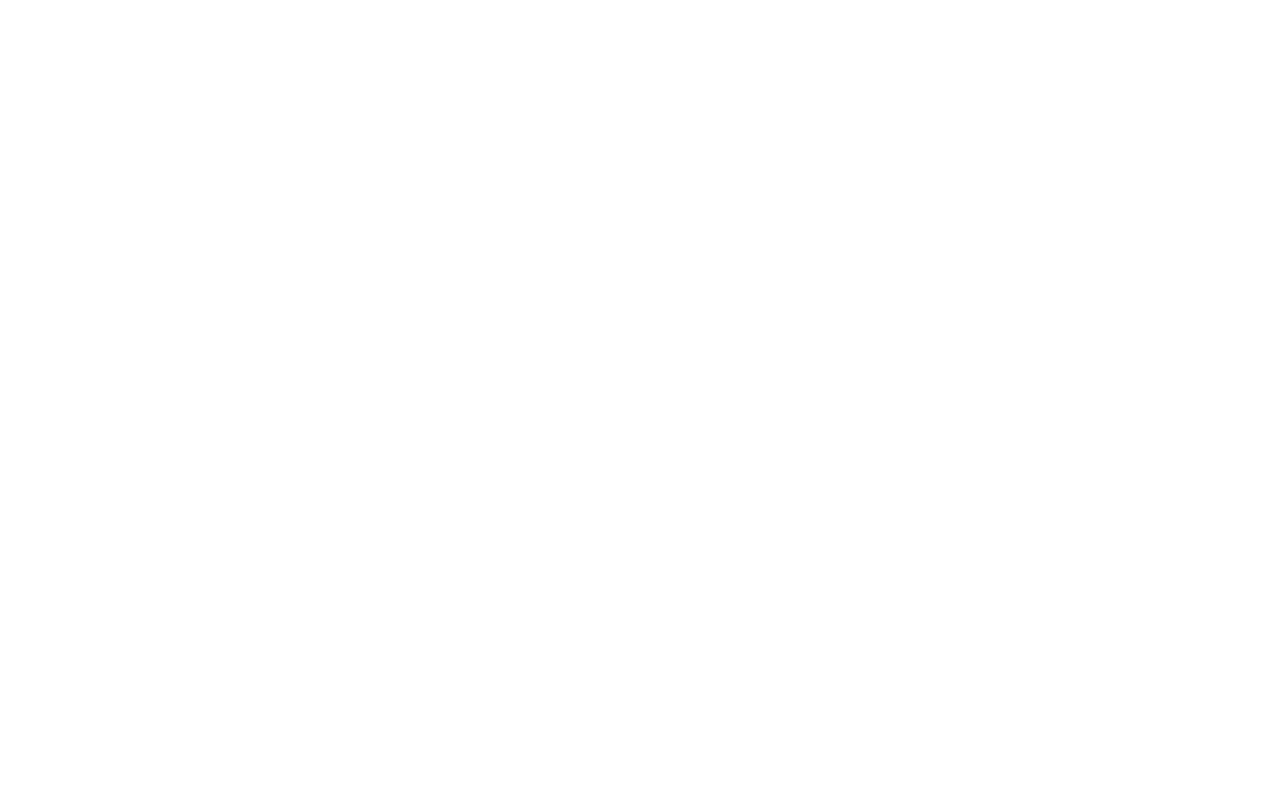
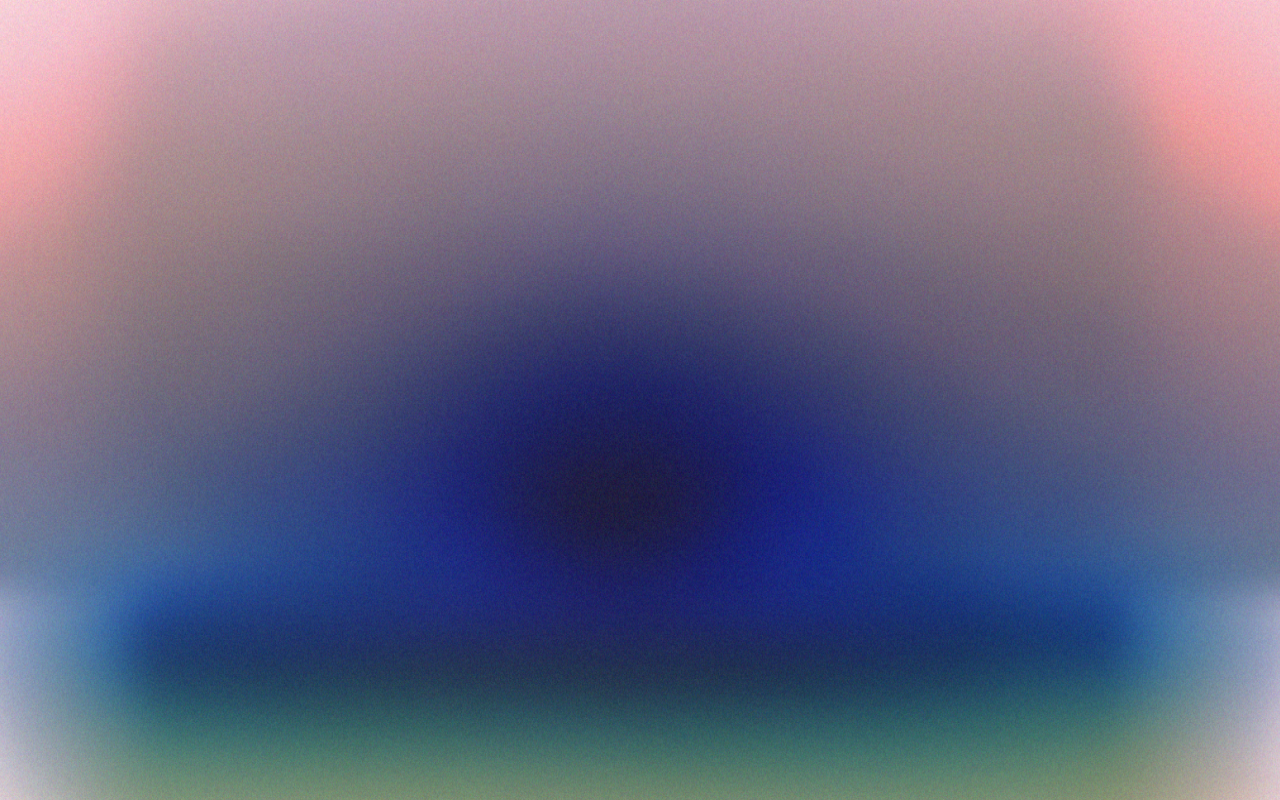
Before and after one commit to kohanniy/turbina, a React (Create React App) app: page / in a window 1280 px wide. Built offline with nearby package versions, Linux system fonts and the light colour scheme.

Commit message:
Настройка заднего фона

```diff
--- a/public/index.html
+++ b/public/index.html
@@ -8,6 +8,7 @@
   </head>
   <body class="page">
     <noscript>You need to enable JavaScript to run this app.</noscript>
+    <div class="page__background"></div>
     <div id="root" class="page__component"></div>
   </body>
 </html>
--- a/src/components/Main.js
+++ b/src/components/Main.js
@@ -2,7 +2,7 @@
 
 const Main = function() {
   return (
-    <div className="Main">
+    <div className="main">
     </div>
   );
 }
--- a/src/index.css
+++ b/src/index.css
@@ -1 +1,19 @@
 @import url('./vendor/inter/inter.css');
+
+.page {
+    margin: 0;
+}
+
+.page__background {
+    margin: 0;
+    position: fixed;
+    z-index: 1;
+    height: 100vh;
+    width: 100vw;
+    background: url("./images/background.jpg") no-repeat center center;
+    background-size: 100% 100%;
+}
+
+.page__component {
+    margin: 0;
+}
```
Also changed, not shown: src/images/background.jpg (added).
